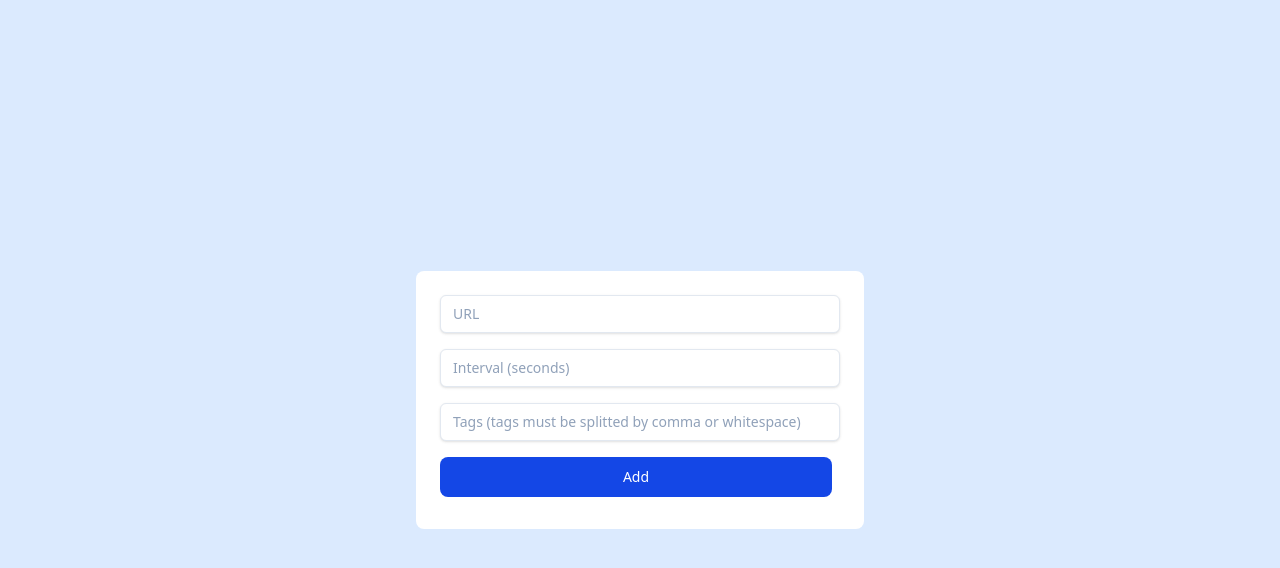
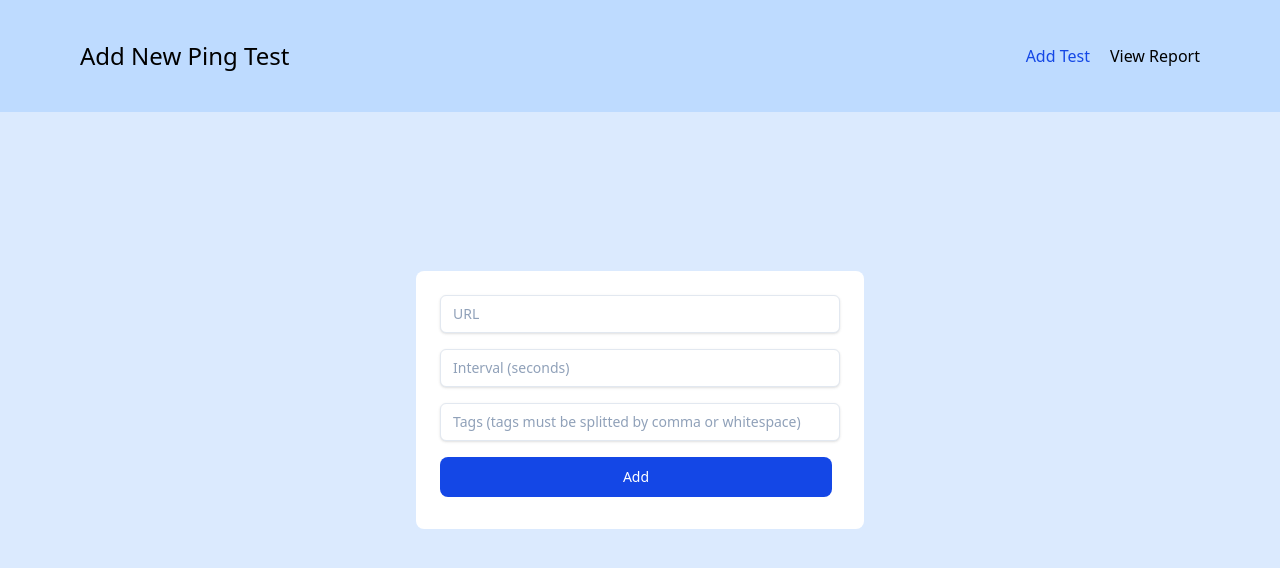
Before and after one commit to Kateryna1712/ping-test-task, a React (Vite) app in the folder packages/client/: page / in a window 1280 px wide. Shown: the top 568 px of the page. Built offline with nearby package versions, Linux system fonts and the light colour scheme.

Commit message:
feat: create router navigation

```diff
--- a/packages/client/package.json
+++ b/packages/client/package.json
@@ -13,6 +13,7 @@
     "@tailwindcss/vite": "^4.1.8",
     "react": "^19.1.0",
     "react-dom": "^19.1.0",
+    "react-router-dom": "^7.6.1",
     "tailwindcss": "^4.1.8"
   },
   "devDependencies": {
--- a/packages/client/src/App.tsx
+++ b/packages/client/src/App.tsx
@@ -1,11 +1,22 @@
-import AddPingPage from "./pages/AddPingPage"
+import { BrowserRouter as Router, Routes, Route } from "react-router-dom";
+import { routes } from "./utils/router/routes";
 
 function App() {
   return (
     <div className="bg-blue-100 h-100vh w-100vw">
-    <AddPingPage />
+      <Router>
+      <Routes>
+          {routes.map((item) => (
+            <Route
+              key={item.path}
+              path={item.path}
+              element={<item.component />}
+            />
+          ))}
+        </Routes>
+      </Router>
     </div>
-  )
+  );
 }
 
-export default App
+export default App;
--- /dev/null
+++ b/packages/client/src/components/UI/Header.tsx
@@ -0,0 +1,30 @@
+import React from "react";
+import { Link } from "react-router-dom";
+import { routes } from "../../utils/router/routes";
+
+interface HeaderProps {
+  title: string;
+  currentTab: string;
+}
+
+const Header: React.FC<HeaderProps> = ({ title, currentTab }) => {
+  return (
+    <div className="fixed top-0 w-full bg-blue-200 h-fit py-10 px-20 flex items-center justify-between">
+      <h1 className="text-2xl">{title}</h1>
+
+      <div className="flex gap-5">
+        {routes.map((item) => (
+          <Link key={item.path} to={item.path}>
+            <div
+              className={item.name === currentTab ? "text-blue-700" : "black"}
+            >
+              {item.name}
+            </div>
+          </Link>
+        ))}
+      </div>
+    </div>
+  );
+};
+
+export default Header;
--- a/packages/client/src/components/UI/TextInput.tsx
+++ b/packages/client/src/components/UI/TextInput.tsx
@@ -1,6 +1,7 @@
 import React from "react";
 
 interface TextInputProps {
+  type?: string;
   placeholder: string;
   value: string;
   setValue: (item: string) => void;
@@ -10,10 +11,12 @@ const TextInput: React.FC<TextInputProps> = ({
   placeholder,
   value,
   setValue,
+  type
 }) => {
   return (
     <div className="w-100">
       <input
+        type={type}
         className={`w-full bg-white placeholder:text-slate-400 text-slate-700 text-sm border border-slate-200 rounded-md px-3 py-2 transition duration-300 ease focus:outline-none focus:border-slate-400 hover:border-slate-300 shadow-sm focus:shadow`}
         placeholder={placeholder}
         value={value}
--- a/packages/client/src/pages/AddPingPage.tsx
+++ b/packages/client/src/pages/AddPingPage.tsx
@@ -1,6 +1,7 @@
 import { useState } from "react";
 import TextInput from "../components/UI/TextInput";
 import Button from "../components/UI/Button";
+import Header from "../components/UI/Header";
 
 function AddPingPage() {
   const [url, setUrl] = useState("");
@@ -9,9 +10,11 @@ function AddPingPage() {
 
   return (
     <div className="flex w-[100vw] h-[100vh] items-center justify-center">
+      <Header title="Add New Ping Test" currentTab="Add Test"/>
       <div className="rounded-lg h-fit p-6 flex flex-col gap-4 bg-white">
         <TextInput placeholder="URL" value={url} setValue={setUrl} />
         <TextInput
+          type="number"
           placeholder="Interval (seconds)"
           value={interval}
           setValue={setInterval}
--- /dev/null
+++ b/packages/client/src/utils/router/routes.ts
@@ -0,0 +1,17 @@
+import { lazy } from "react";
+import type { RouteItem } from "./types";
+
+const AddPingPage = lazy(() => import("../../pages/AddPingPage"));
+
+export const routes: RouteItem[] = [
+  {
+    name: "Add Test",
+    path: "/",
+    component: AddPingPage
+  },
+  {
+    name: "View Report",
+    path: "/view-report",
+    component: AddPingPage
+  },
+];
--- /dev/null
+++ b/packages/client/src/utils/router/types.ts
@@ -0,0 +1,7 @@
+import type React from "react";
+
+export type RouteItem = {
+    name: string;
+    path: string;
+    component: React.ElementType
+}
```
Also changed, not shown: 1 other file (tests, documents, lock files or other folders).
